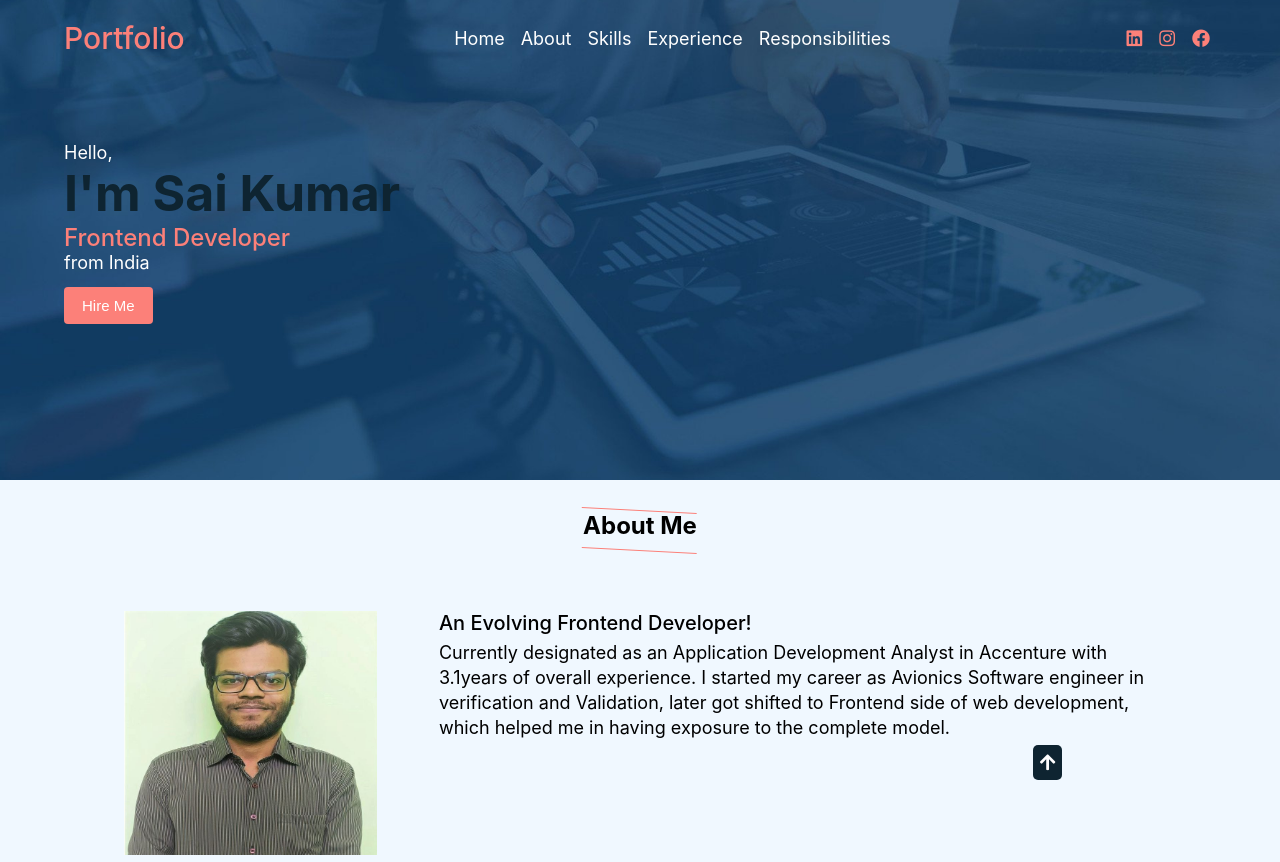
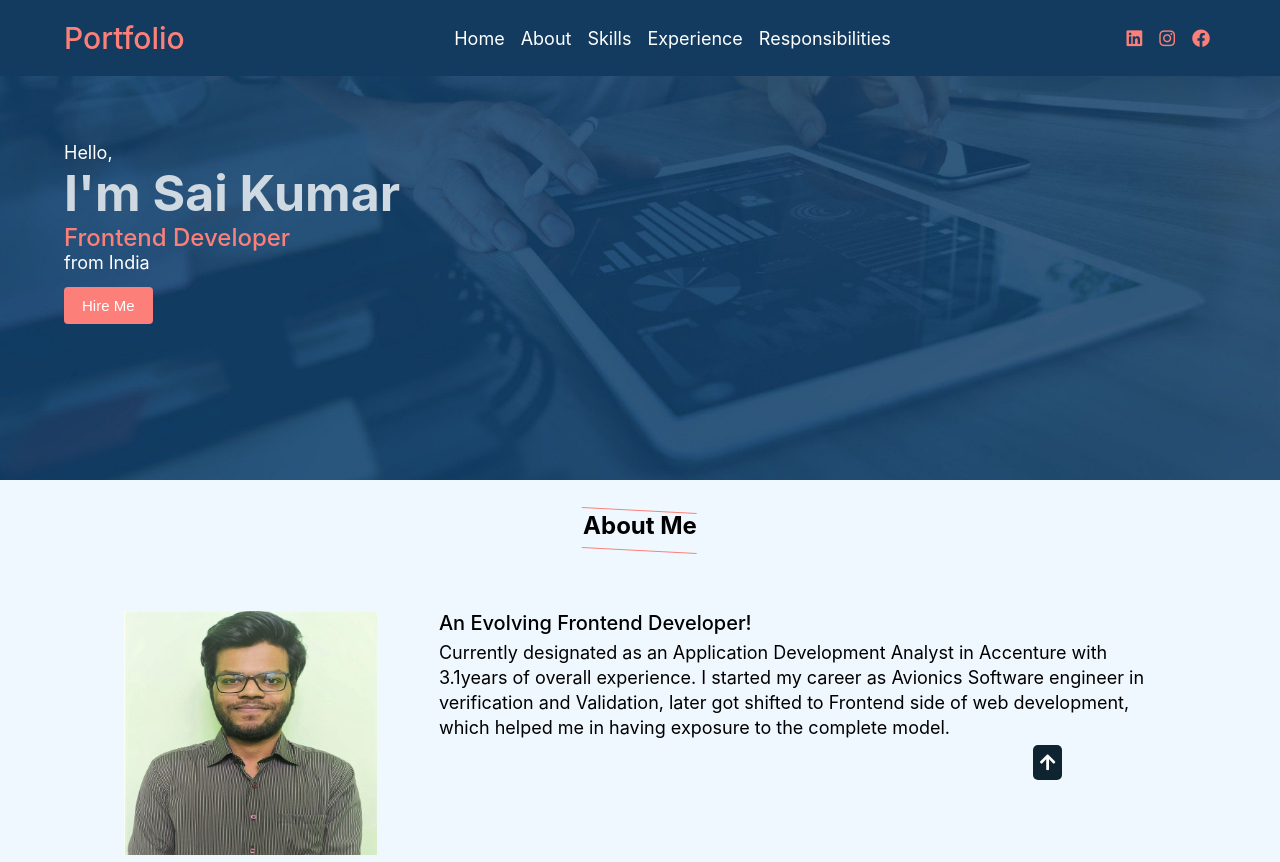
Before and after one commit to Saikumarmaddy/Personal-Website, a website: page index.html in a window 1280 px wide. Shown: the top 862 px of the page. Drawn offline with Linux system fonts and the light colour scheme.

Commit message:
Update style.css
Updated changes for navbar background

```diff
--- a/style.css
+++ b/style.css
@@ -36,6 +36,7 @@ nav{
     padding: 20px 0;
     z-index: 9999;
     transition: all 0.5s ease;
+    background: rgb(19 59 95);
 }
 nav.sticky{
     background: var(--primary-color);
@@ -141,7 +142,7 @@ nav.sticky .menu-btn{
 .home .text-two{
     font-size: 50px;
     font-weight: 700;
-    color: var(--black-color);
+    color: #cfd9e1;
 }
 .home .text-three{
     font-size: x-large;
```
